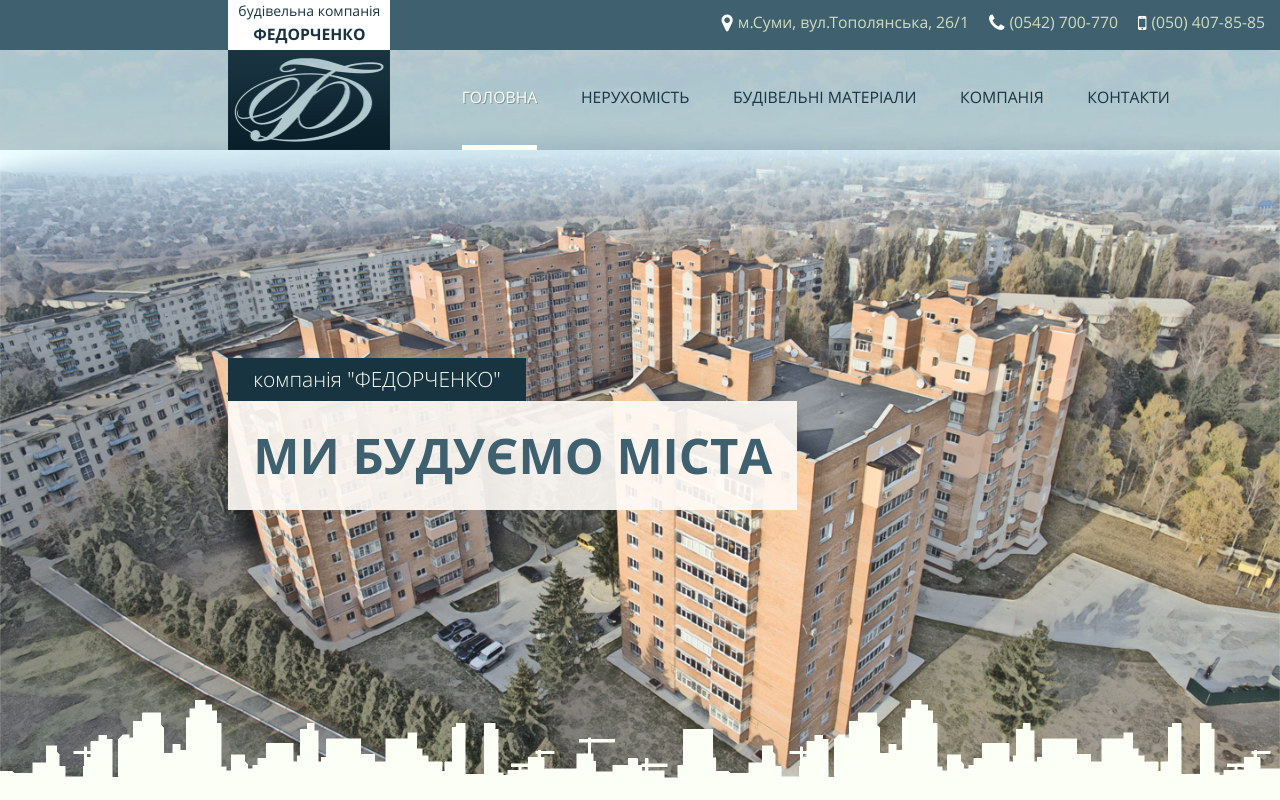
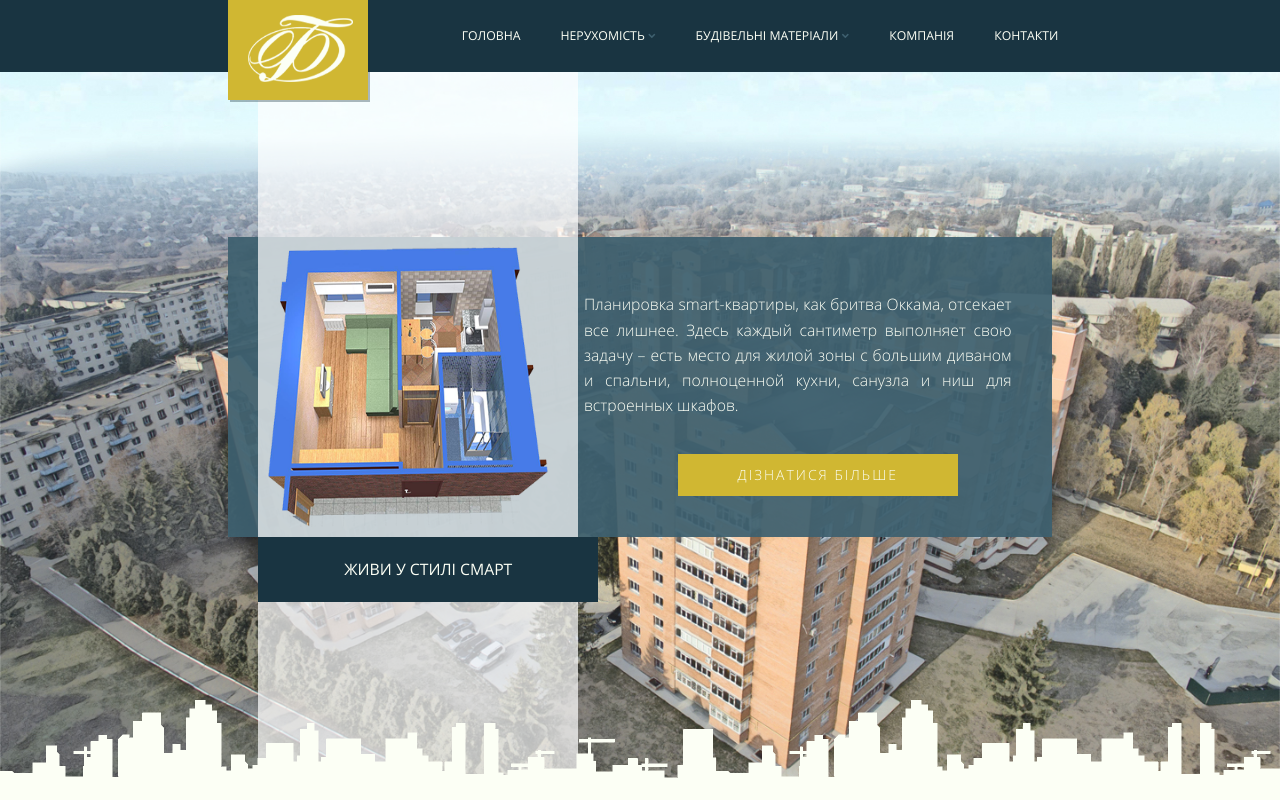
Before and after one commit to lnkz80/fed_template, a website: page app/index.html in a window 1280 px wide. Shown: the top 800 px of the page. Drawn offline with Linux system fonts and the light colour scheme; some packages are replaced by stand-ins of ours; files whose address does not match are found by name.

Commit message:
new_slider_and_menu

```diff
--- a/app/index.html
+++ b/app/index.html
@@ -39,7 +39,7 @@
 	<header class="main-head">
     <div class="container-fluid">
         <div class="row">
-            <div class="contact-line clearfix">
+            <!-- <div class="contact-line clearfix">
                 <div class="col-md-2 col-md-offset-2 hidden-xs hidden-sm">
                     <span class="textlogo">будівельна компанія<h4>ФЕДОРЧЕНКО</h4></span>
                 </div>
@@ -59,20 +59,35 @@
 	                    </div>
                 	</div>
                 </div>
-            </div>
+            </div> -->
         </div>
         <div class="row">
             <div class="mnu-line clearfix">
                 <div class="col-md-2 col-md-offset-2 hidden-xs hidden-sm">
-                	<img class="logo" src="img/logo.png" alt="">
+                <!-- <b style="color: #fff">Компанія Федорченко</b> -->
+                	<div class="logo-wrap">
+                		<img class="logo" src="img/logo_trspnt.png" alt="">
+                	</div>
                 </div>
                 <div class="col-md-8">
                 	<div class="mnu-wrap">
 	                	<nav class="main-mnu hidden-sm hidden-xs">
 	                		<ul>
 	                			<li class="active"><a href="#">Головна</a></li>
-	                			<li><a href="#">Нерухомість</a></li>
-	                			<li><a href="#">Будівельні матеріали</a></li>
+	                			<li><a href="#">Нерухомість <i class="fa fa-chevron-down" aria-hidden="true"></i></a>
+									<ul>
+								      <li><a href="#">Заплановані</a></li>
+								      <li><a href="#">Будуються</a></li>
+								      <li><a href="#">Збудовані</a></li>
+								    </ul>
+	                			</li>
+	                			<li><a href="#">Будівельні матеріали <i class="fa fa-chevron-down" aria-hidden="true"></i></a>
+									<ul>
+								      <li><a href="#">Бетон</a></li>
+								      <li><a href="#">Кирпич</a></li>
+								      <li><a href="#">Готова продукція</a></li>
+								    </ul>
+	                			</li>
 	                			<li><a href="#">Компанія</a></li>
 	                			<li><a href="#">Контакти</a></li>
 	                		</ul>
@@ -91,13 +106,41 @@
             </div>
         </div>
         <div class="row">
-        	<div class="slider-wrapper">
-        		<div class="col-md-10 col-md-offset-2 col-xs-12 col-sm-12">
+			<div class="col-md-8 col-md-offset-2">
+				<div class="slider-wrapper">
+					<div class="vline">
+
+					</div>
+					<div class="hline">
+						<div class="row">
+
+							<div class="col-md-5">
+								<div class="postimage">
+									<img src="img/slider/smart.png" alt="">
+								</div>
+							</div>
+							<div class="col-md-7">
+								<div class="posttext">
+									<p>Планировка smart-квартиры, как бритва Оккама, отсекает все лишнее. Здесь каждый сантиметр выполняет свою задачу – есть место для жилой зоны с большим диваном и спальни, полноценной кухни, санузла и ниш для встроенных шкафов.</p>
+									<a href="#" class="button">Дізнатися більше</a>
+								</div>
+							</div>
+							<div class="col-md-12">
+								<div class="postheader">
+									Живи у стилі смарт
+								</div>
+							</div>
+						</div>
+					</div>
+
+				</div>
+
+        		<!-- <div class="col-md-10 col-md-offset-2 col-xs-12 col-sm-12">
 	        		<div class="slogan">
 	        			<h2>компанія "ФЕДОРЧЕНКО"</h2><br />
 	        			<h1>ми будуємо міста</h1>
 	        		</div>
-        		</div>
+        		</div> -->
         	</div>
         </div>
         <div class="row">
--- a/sass/_vars.sass
+++ b/sass/_vars.sass
@@ -3,6 +3,7 @@ $blue: #3e606f
 $darkgreen: #91aa9d
 $green: #d1dbbd
 $greenwhite: #fcfff5
+$yellow: #d0b732
 
 .mt
-	transition: all .1s ease
+	transition: all .2s ease-out
--- a/sass/header.sass
+++ b/sass/header.sass
@@ -109,46 +109,142 @@ header
 					vertical-align: middle
 
 	.mnu-line
-		background-color: rgba(25, 52, 65, .25)
+		// background-color: rgba(25, 52, 65, .25)
+		background-color: $darkblue
+		.logo-wrap
+			position: absolute
+			z-index: 999
+			background-color: $yellow
+			width: 140px
+			height: 100px
+			padding: 15px 20px
+			box-shadow:	2px 2px 0 rgba(25, 52, 65, .35)
 		.logo
-			width: 162px
-			height: 100px
+			width: 105px
+			height: 67px
 		span
 			font-size: 50pt
 			font-family: "OpenSansLight", sans-serif
-nav
+
+.main-mnu
+	color: $greenwhite
 	ul
-		list-style-type: none
+		list-style: none
+		position: relative
+		float: left
+		margin: 0
 		padding: 0
+		a
+			display: block
+			color: $greenwhite
+			text-decoration: none
+			font-size: em(14pt)
+			text-transform: uppercase
+			line-height: 32px
+			// padding: 0 15px
+			padding: 20px 0px
+			margin: 0 20px
+			i
+				display: inline-block
+				vertical-align: middle
+				font-size: em(10pt)
+				margin: 0 0 4px 0px
+				line-height: em(30pt)
+				color: $blue
+		li
+			position: relative
+			float: left
+			margin: 0
+			padding: 0
+		li.current-menu-item
+			background: red
+		li:hover
+			background: $yellow
+		ul
+			display: none
+			position: absolute
+			top: 100%
+			left: 0
+			background-color: rgba(25, 52, 65, .55)
+			// background-color: rgba(208, 183, 50, .55)
+			padding: 0
+			z-index: 1000
+			li
+				float: none
+				min-width: 200px
+				// clear: both
+				&:hover
+					background-color: $darkblue
+			a
+				line-height: 120%
+				padding: 10px 15px
+				color: $greenwhite
+			a:hover
+				text-decoration: none
+				color: $greenwhite
+				// text-shadow: 1px 1px rgba(0, 0, 0, .25)
+				// border-bottom: 5px solid $greenwhite
+			a:link
+				text-decoration: none
+			ul
+				top: 0
+				left: 100%
+		li:hover > ul
+			display: block
+
+.main-mnu-mine-old
+	// text-align: center
+	ul
+		position: relative
+		float: left
 		margin: 0
-	li
-		display: inline-block
-.main-mnu
-	// text-align: center
-	> ul
+		padding: 0
+		ul
+			display: none
+			position: absolute
+			top: 100%
+			background-color: rgba(25, 52, 65, .55)
+			padding: 0
+			margin-left: 20px
+			width: 200px
+			li
+				float: none
+				clear: both
+			a
+				line-height: 200%
+				padding: 10px 15px
+				color: $greenwhite
+			ul
+				top: 0
+				left: 100%
+		li:hover > ul
+			display: block
 		> li
+			position:relative
+			float:left
 			margin: 0
 			padding: 0
 			> a
-				color: $darkblue
+				color: $greenwhite
 				display: block
-				padding: 35px 0px
+				padding: 20px 0px
 				margin: 0 20px
-				font-size: em(18pt)
+				font-size: em(14pt)
 				text-transform: uppercase
-				// @extend .mt
-				&:hover
-					text-decoration: none
-					color: $greenwhite
-					text-shadow: 1px 1px rgba(0, 0, 0, .25)
-				&:link
-					text-decoration: none
-			&.active
-				a
-					text-decoration: none
-					color: $greenwhite
-					border-bottom: 5px solid $greenwhite
-					text-shadow: 1px 1px rgba(0, 0, 0, .25)
+				transition: ease-in-out .1s
+				// &:hover
+				// 	text-decoration: none
+				// 	color: $greenwhite
+				// 	// text-shadow: 1px 1px rgba(0, 0, 0, .25)
+				// 	border-bottom: 5px solid $greenwhite
+				// &:link
+				// 	text-decoration: none
+			// &.active
+			// 	a
+			// 		text-decoration: none
+			// 		color: $yellow
+			// 		border-bottom: 5px solid $yellow
+			// 		text-shadow: 1px 1px rgba(0, 0, 0, .25)
 //Toggle MNU
 .hidden-mnu
 	border: 0
@@ -233,10 +329,73 @@ body
 		background-color: rgba(255, 251, 247, .91)
 		color: $blue
 		text-transform: uppercase
+.slider-wrapper
+	width: 100%
+	height: 90vh
+	position: relative
+	// background-color: #FFF
+.vline
+	position: absolute
+	width: 320px
+	left: 30px
+	background-color: rgba(255, 255, 255, .7)
+	height: 100%
+	z-index: 10
+.hline
+	position: absolute
+	// z-index: 9
+	background-color: rgba(62, 96, 111, .93)
+	// background-image: url("img/bluepx.png")
+	width: 100%
+	height: 300px
+	margin-top: 20%
+.postimage
+	margin-left: 30px
+	padding: 10px
+	position: relative
+	z-index: 11
+	img
+		width: 280px
+		height: 280px
+.posttext
+	text-align: center
+	p
+		color: $greenwhite
+		font-family: "OpenSansLight", sans-serif
+		font-size: em(18px)
+		padding: 40px 40px 0 0
+		font-weight: 0
+		text-align: justify
+	a.button
+		color: $greenwhite
+		background-color: $yellow
+		transition: all .25s ease
+		border: 0
+		cursor: pointer
+		margin: 20px 0
+		&:hover, &:focus
+			background-color: $greenwhite
+			color: $blue
+			text-decoration: none
+		&:active
+			transform: translateY(2px)
+.postheader
+	color: $greenwhite
+	text-align: center
+	text-transform: uppercase
+	font-family: "OpenSansRegular", sans-serif
+	font-size: em(18px)
+	background-color: $darkblue
+	width: 340px
+	padding: 20px
+	margin-left: 30px
+	position: relative
+	z-index: 12
 .city
 	padding: 0
 	margin: 0
 	position: absolute
+	z-index: 998
 	bottom: 0
 	// width: 100%
 	background: url("img/city_contour_x2.png") repeat-x
```
Also changed, not shown: app/_header.min.css, app/_main.min.css, app/css/header.min.css, app/img/bluepx.png (added), app/img/logo_trspnt.png (added), app/img/slider/smart.png (added).
